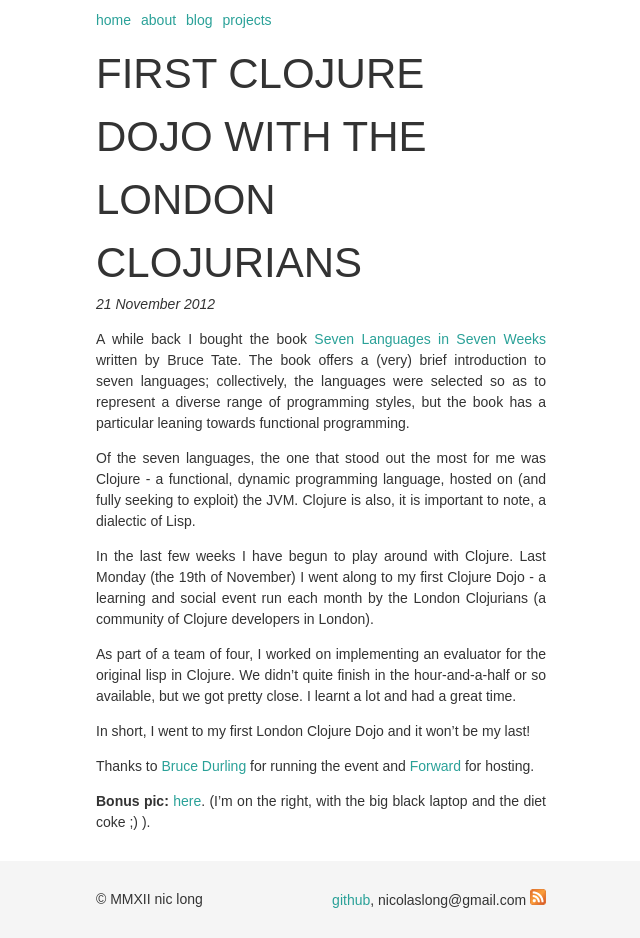
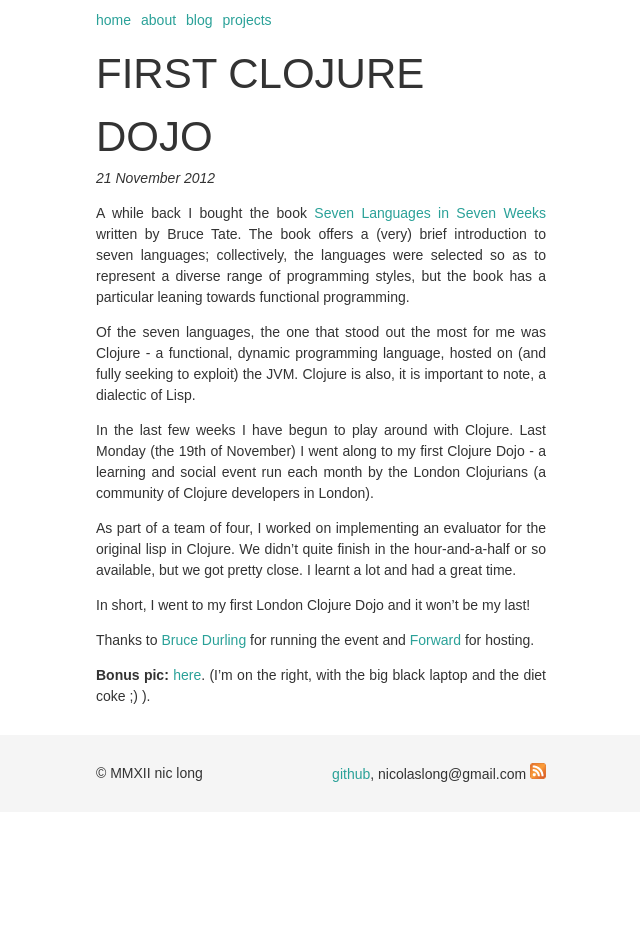
Before and after one commit to nicl/nicl.github.com, a Jekyll site: the page built from _posts/2012-11-21-first-clojure-dojo.md, in a window 1280 px wide. Shown: the whole page, without its empty margins (319-959 px from the left). Built offline with Jekyll 4.4.1, drawn with Linux system fonts in a browser that asks for light colours; after the commit the page ends 900 px from its top, so only the background shows below that.

Commit message:
shortened title for readability

```diff
--- a/_posts/2012-11-21-first-clojure-dojo.md
+++ b/_posts/2012-11-21-first-clojure-dojo.md
@@ -1,7 +1,7 @@
 ---
 layout: post
 category: blog
-title: First Clojure Dojo with the London Clojurians
+title: First Clojure Dojo
 ---
 
 A while back I bought the book [Seven Languages in Seven
```
